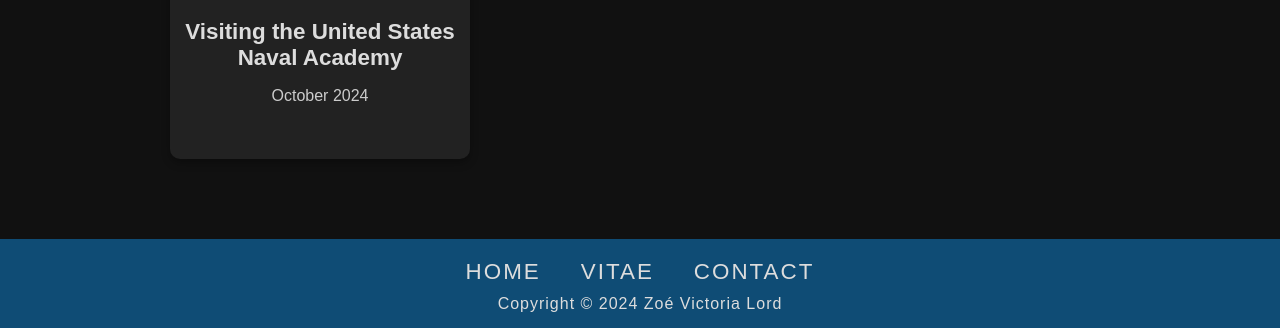
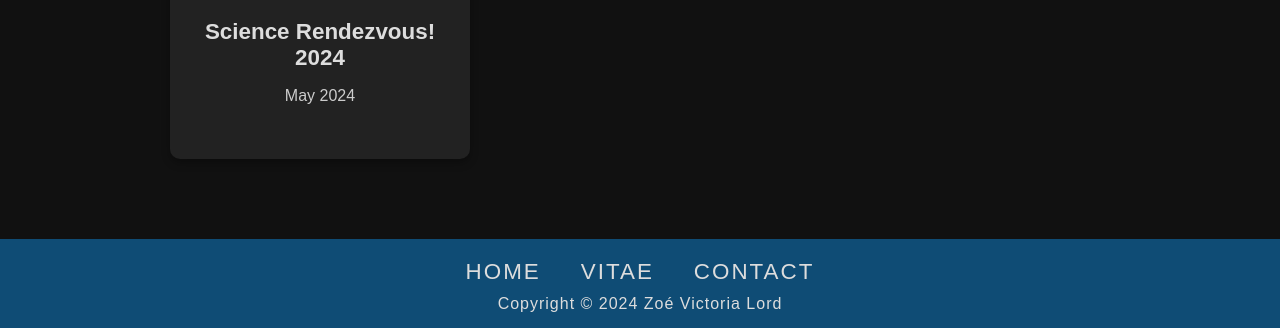
Before and after one commit to lordzoe/Zoe-Website, a PHP site: page /in_the_news.php in a window 1280 px wide. Shown: the part 945-1273 px from the top of the page. Run offline with PHP 8.4, Linux system fonts and the light colour scheme.

Commit message:
added USNA_2024, science_rendezvous_2024

```diff
--- a/USNA_2024.html
+++ b/USNA_2024.html
@@ -1,6 +1,8 @@
-<img src="image.png" alt="USNA_1">
 <p>
     Text here.
 </p>
-<img src="image.png" alt="USNA_2">
-<img src="image.png" alt="USNA_3">
+
+<div class="image-mosaic">
+    <img src="images/USNA_2024_2.jpg" alt="USNA 2024 Image 2">
+    <img src="images/USNA_2024_3.jpg" alt="USNA 2024 Image 3">
+</div>
--- a/in_the_news.php
+++ b/in_the_news.php
@@ -65,7 +65,7 @@
             <!-- Content Box 3 -->
             <div class="content-box" onclick="expandBox(this)">
                 <div class="content-image">
-                    <img src="image.png" alt="USNA">
+                    <img src="images/USNA_2024_1.jpg" alt="USNA">
                 </div>
                 <div class="content-info">
                     <h2>Visiting the United States Naval Academy</h2>
@@ -80,14 +80,14 @@
             <!-- Content Box 4 -->
             <div class="content-box" onclick="expandBox(this)">
                 <div class="content-image">
-                    <img src="image.png" alt="USNA">
+                    <img src="images/science_rendezvous_2024_1.jpg" alt="Science Rendezvous 2">
                 </div>
                 <div class="content-info">
-                    <h2>Visiting the United States Naval Academy</h2>
-                    <p>October 2024</p>
+                    <h2>Science Rendezvous! 2024</h2>
+                    <p>May 2024</p>
                 </div>
                 <div class="content-details">
-                    <?php include('USNA_2024.html'); ?>
+                    <?php include('science_rendezvous_2024.html'); ?>
                     <div class="expanded-close" onclick="event.stopPropagation(); closeBox()">×</div>
                 </div>
             </div>
--- /dev/null
+++ b/science_rendezvous_2024.html
@@ -0,0 +1,9 @@
+<p>
+    Text here.
+</p>
+
+<div class="image-mosaic">
+    <img src="images/science_rendezvous_2024_2.jpg" alt="Science Rendezvous 2024 Image 2">
+    <img src="images/science_rendezvous_2024_3.jpg" alt="Science Rendezvous 2024 Image 3">
+    <img src="images/science_rendezvous_2024_4.jpg" alt="Science Rendezvous 2024 Image 4">
+</div>
```
Also changed, not shown: images/USNA_2024_1.jpg (added), images/USNA_2024_2.jpg (added), images/USNA_2024_3.jpg (added), images/science_rendezvous_2024_3.jpg (added), images/science_rendezvous_2024_4.jpg (added), 2 other files.
